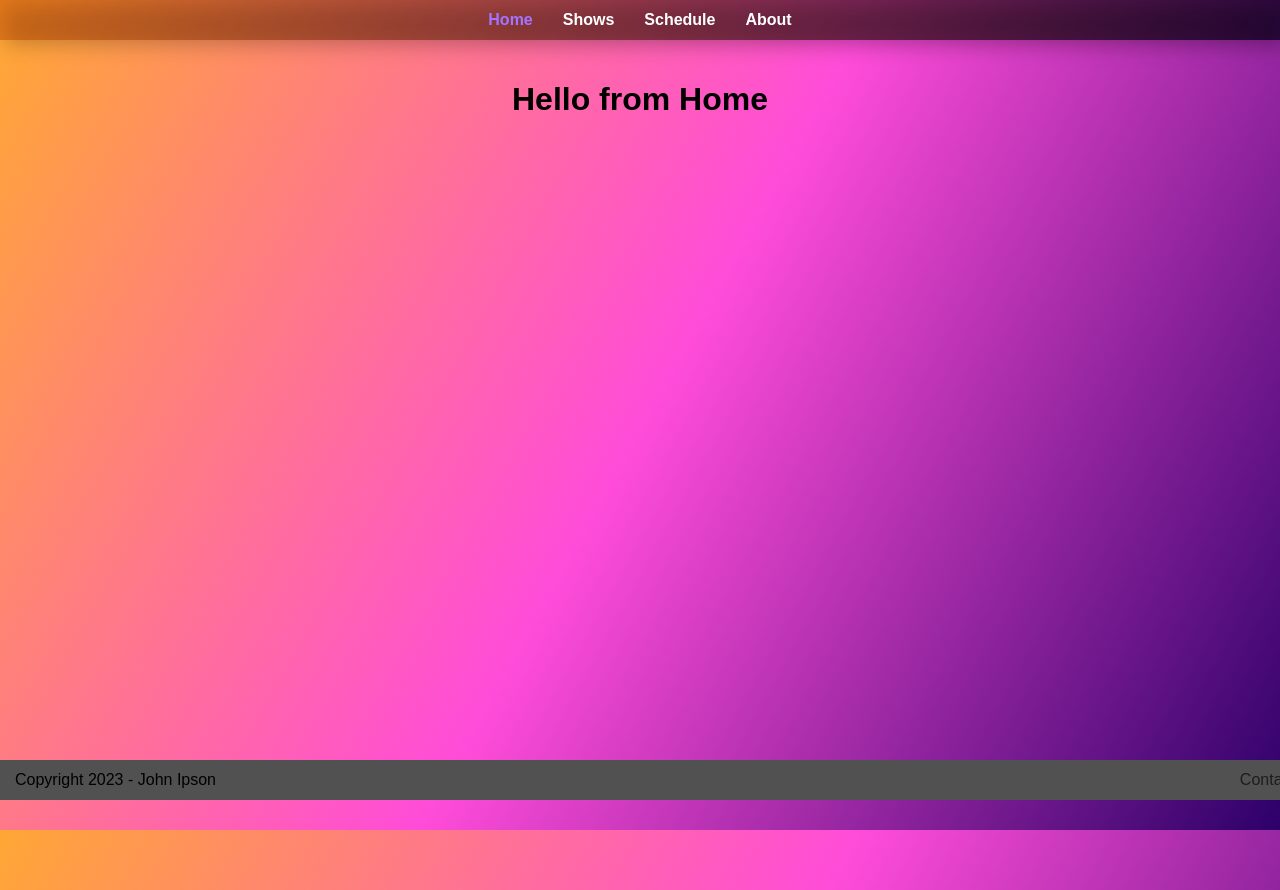
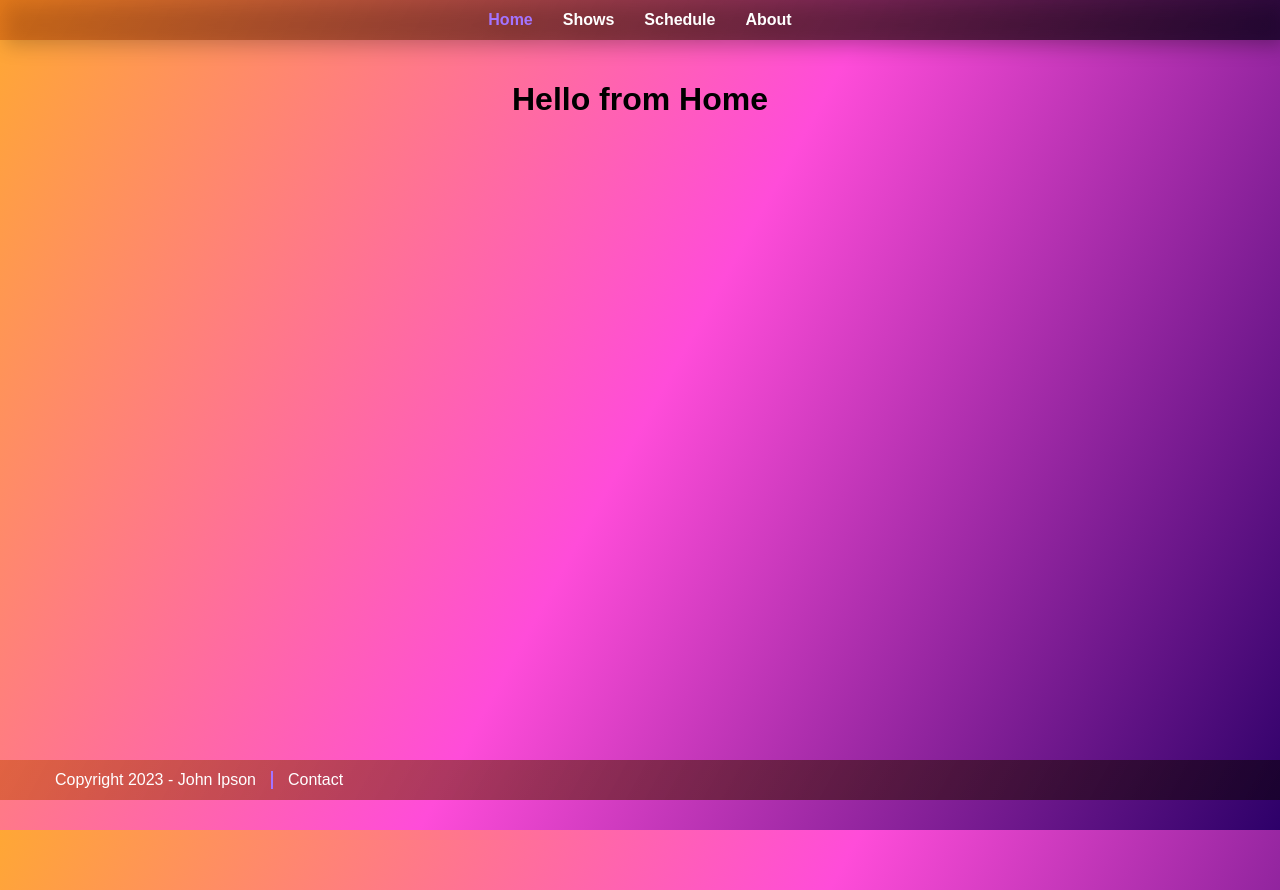
Before and after one commit to darthcircuit/reactCapstone, a React (Create React App) app: page / in a window 1280 px wide. Built offline with nearby package versions, Linux system fonts and the light colour scheme.

Commit message:
styled footer

```diff
--- a/src/styles/common.scss
+++ b/src/styles/common.scss
@@ -9,7 +9,7 @@ html, body {
 
     a {
         text-decoration: none;
-        color: #1d1d1d;
+        color: $accent;
     }
 
 }
--- a/src/styles/footer.scss
+++ b/src/styles/footer.scss
@@ -1,12 +1,23 @@
 .footer {
+    @include nav-color;
     position: fixed;
     bottom: 0;
     width: 100%;
     display: flex;
     align-items: center;
-    justify-content: space-between;
-    padding: 0 15px;
+    justify-content: flex-start;
+    padding-left: 55px;
+    padding-right: 15px;
     height: 40px;
-    background-color: #515151;
+    // background-color: #515151;
     // color: #3d3d3d;
+    p {
+        padding-right: 15px;
+
+    }
+    a {
+        color: white;
+        padding-left: 15px;
+        border-left: 2px solid $accent;
+    }
 }
--- a/src/styles/main.scss
+++ b/src/styles/main.scss
@@ -1,3 +1,4 @@
+$accent: #a374ff;
 @import "./mixins.scss";
 
 @import "./common.scss";
--- a/src/styles/mixins.scss
+++ b/src/styles/mixins.scss
@@ -16,7 +16,7 @@
 }
 
 @mixin nav-color {
-    background: rgb(13,0,31);
+    background: rgb(31,0,13);
     background: linear-gradient(299deg, rgba(13,0,31,0.7763306005996149) 0%, rgba(194,74,0,0.4962185557816877) 100%);
     color: white;
 
--- a/src/styles/navbar.scss
+++ b/src/styles/navbar.scss
@@ -20,7 +20,7 @@
 
 
     .active-link {
-        color: #a374ff;
+        color: $accent;
     }
 
 }
```
